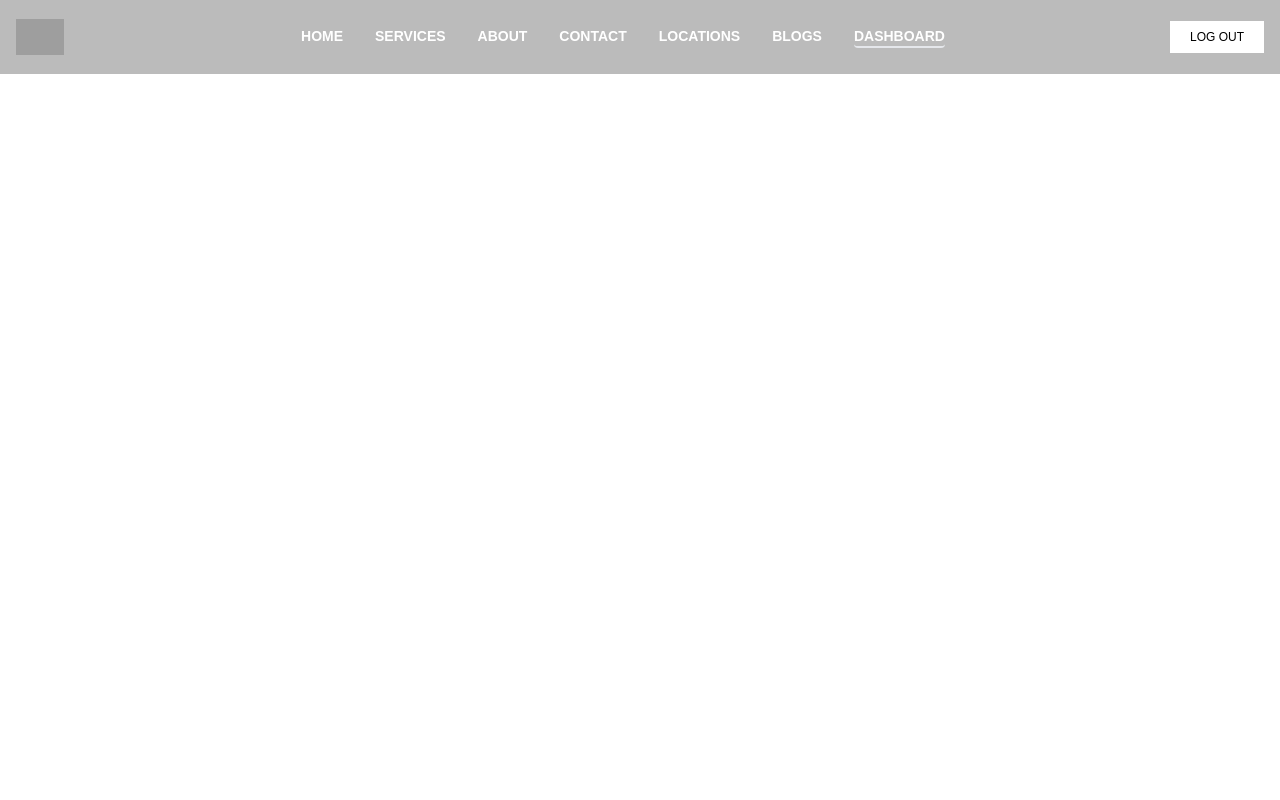
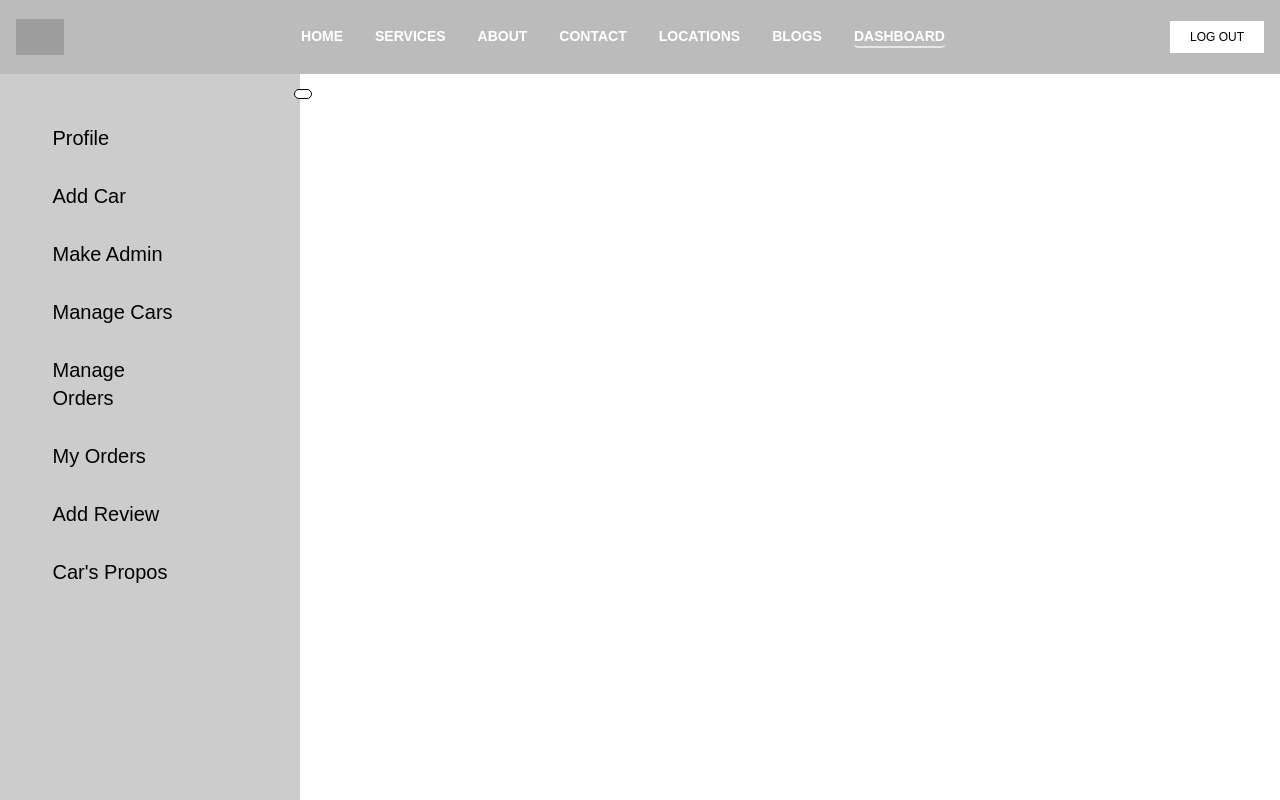
Before and after one commit to amirulislamhridoy/autodrive, a Next.js app: page /dashboard in a window 1280 px wide. Shown: the top 800 px of the page. Built offline with nearby package versions, Linux system fonts and the light colour scheme; no server answers; sample sign-in values are in the browser's storage; grey boxes are pictures that could not be loaded.

Commit message:
vercel json file add

```diff
--- a/components/LandingPage/Banner.js
+++ b/components/LandingPage/Banner.js
@@ -17,18 +17,6 @@ const Banner = () => {
     const pastMonth = new Date()
     const [user, loading, error] = useAuthState(auth);
 
-    let footer;
-    if (range?.from) {
-        if (!range.to) {
-          footer = <p>{format(range.from, 'PPP')}</p>;
-        } else if (range.to) {
-          footer = (
-            <p>
-              {format(range.from, 'PPP')}–{format(range.to, 'PPP')}
-            </p>
-          );
-        }
-      }
     useEffect(() => {
         axios.get('http://localhost:5000/car/getAll')
             .then(function (response) {
@@ -78,9 +66,9 @@ const Banner = () => {
 
         axios.post('http://localhost:5000/booking/add', data)
           .then(function (response) {
-            console.log(response);
             if((response.status === 200) && response.data){
                 toast.success(response.data)
+                e.target.number.value = '0150000000'
             }
           })
           .catch(function (error) {
@@ -99,18 +87,18 @@ const Banner = () => {
                     <div className='p-7 bg-[#0a1931]'>
                         <form onSubmit={fromSubmit} className='flex gap-x-2 gap-y-1 flex-wrap'>
                             <select name='location' className="flex-1 form-select form-select-lg block w-full px-4 py-2 font-normal bg-white bg-clip-padding bg-no-repeat transition ease-in-out m-0 focus:outline-none min-w-[170px]" aria-label=".form-select-lg example">
-                                <option className='hidden' defaultValue>Pick Us Location</option>
+                                <option className='hidden' >Pick Us Location</option>
                                 {locations?.map(location => <option key={location._id} vlaue={location.name}>{location.name}</option>)}
                             </select>
 
                             <select name='car' className="flex-1 form-select form-select-lg block w-full px-4 py-2 font-normal bg-white bg-clip-padding bg-no-repeat transition ease-in-out m-0 focus:outline-none min-w-[170px]" aria-label=".form-select-lg example">
-                                <option className='hidden' defaultValue>Car Name</option>
+                                <option className='hidden'>Car Name</option>
                                 {cars?.map(car => <option key={car._id} vlaue={car.name}>{car.name}</option>)}
                             </select>
                             {/* type="text" onFocus={(e) => e.target.type = 'date'} */}
                             <div className='flex-1 min-w-[170px] relative group'>
                                 {/* <input name='date' type='text' value={`${range?.from ? format(range?.from, 'PPP'): 'Date'}${range?.to ? `-${format(range?.from, 'PPP')}`: ""}`} className="block w-full py-2 sm:py-4 px-4 outline-0" placeholder="Date" required /> */}
-                                <input name='date' type='text' value={`${range?.from ? (range?.from?.getDate() + '/' + range?.from?.getMonth() + "/" + range?.from?.getFullYear()): 'Date'}${range?.to ? (" - " + range?.to?.getDate() + '/' + range?.to?.getMonth() + "/" + range?.to?.getFullYear()): ""}`} className="block w-full py-2 sm:py-4 px-4 outline-0" placeholder="Date" required />
+                                <input name='date' type='text' defaultValue='Date' value={`${range?.from ? (range?.from?.getDate() + '/' + range?.from?.getMonth() + "/" + range?.from?.getFullYear()): 'Date'}${range?.to ? (" - " + range?.to?.getDate() + '/' + range?.to?.getMonth() + "/" + range?.to?.getFullYear()): ""}`} className="block w-full py-2 sm:py-4 px-4 outline-0" placeholder="Date" required />
                                 <DayPicker
                                 className='Day-Picker group-hover:block hidden absolute bg-white sm:p-5 rounded-xl rounded-br-none right-0 lg:right-auto lg:left-0 lg:rounded-bl-none shadow-xl overflow-x-auto whitespace-nowrap top-[-232px] sm:top-[-320px]'
                                 style={{margin: '0'}}
--- /dev/null
+++ b/components/Layout/DashboardLayout.js
@@ -0,0 +1,51 @@
+import Head from "next/head";
+import Navbar from "../Navbar";
+import Footer from '../../components/Footer'
+import Link from "next/link";
+
+const DashboardLayout = ({ children }) => {
+    return (
+        <main>
+            <Head>
+                <link rel="stylesheet" href="https://cdnjs.cloudflare.com/ajax/libs/font-awesome/6.2.1/css/all.min.css" integrity="sha512-MV7K8+y+gLIBoVD59lQIYicR65iaqukzvf/nwasF0nqhPay5w/9lJmVM2hMDcnK1OnMGCdVK+iQrJ7lzPJQd1w==" crossorigin="anonymous" referrerpolicy="no-referrer" />
+            </Head>
+            <Navbar>Dashboard</Navbar>
+            <section className='max-w-7xl mx-auto'>
+                <aside className='bg-[#ccc] h-screen w-[300px] p-5 relative'>
+                    <i class="fa-solid fa-angle-right bg-white border-[1px] border-[black] px-2 py-1 text-sm rounded-full absolute right-[-12px] top-[15px] rotate-180 cursor-pointer"></i>
+                    <div>
+                        <Link className='text-xl mt-[30px] inline-block grid grid-cols-8' href=''> <i class="fa-solid fa-user self-center"></i> <span className='col-start-2 col-end-9'>Profile</span></Link>
+                    </div>
+                    <div>
+                        <Link className='text-xl mt-[30px] inline-block grid grid-cols-8' href=''> <i class="fa-solid fa-plus self-center"></i> <span className='col-start-2 col-end-9'>Add Car</span></Link>
+                    </div>
+                    <div>
+                        <Link className='text-xl mt-[30px] inline-block grid grid-cols-8' href=''> <i class="fa-solid fa-user-group self-center"></i> <span className='col-start-2 col-end-9'>Make Admin</span></Link>
+                    </div>
+                    <div>
+                        <Link className='text-xl mt-[30px] inline-block grid grid-cols-8' href=''> <i class="fa-solid fa-car self-center"></i> <span className='col-start-2 col-end-9'>Manage Cars</span></Link>
+                    </div>
+                    <div>
+                        <Link className='text-xl mt-[30px] inline-block grid grid-cols-8' href=''> <i class="fa-brands fa-first-order self-center"></i>< span>Manage Orders</span></Link>
+                    </div>
+                    <div>
+                        <Link className='text-xl mt-[30px] inline-block grid grid-cols-8' href=''> <i class="fa-brands fa-first-order-alt self-center"></i> <span className='col-start-2 col-end-9'>My Orders</span></Link>
+                    </div>
+                    <div>
+                        <Link className='text-xl mt-[30px] inline-block grid grid-cols-8' href=''> <i class="fa-solid fa-comment self-center"></i> <span className='col-start-2 col-end-9'>Add Review</span></Link>
+                    </div>
+                    <div>
+                        <Link className='text-xl mt-[30px] inline-block grid grid-cols-8' href=''> <i class="fa-solid fa-handshake self-center"></i> <span className='col-start-2 col-end-9'>Car's Propos</span></Link>
+                    </div>
+
+                </aside>
+                <aside>
+                    {children}
+                </aside>
+            </section>
+            <Footer />
+        </main>
+    );
+};
+
+export default DashboardLayout;
--- a/pages/booking/[id]/index.js
+++ b/pages/booking/[id]/index.js
@@ -8,6 +8,8 @@ import { useAuthState } from "react-firebase-hooks/auth";
 import auth from "../../../firebase.init";
 import axios from "axios";
 import 'react-day-picker/dist/style.css';
+import Loading from '../../../components/Loading';
+import Link from "next/link";
 
 const Index = () => {
     const router = useRouter()
@@ -44,29 +46,48 @@ const Index = () => {
             })
     }, [])
 
+    if(loading){
+        return <Loading />
+    }
     const fromSubmit = (e) => {
         e.preventDefault()
-        if (!user) {
+        if(!user){
             router.push('/login')
             return toast.error("First you should login in this website.")
         }
         const location = e.target.location.value
-        const car = e.target.car.value
         const date = e.target.date.value
         const number = e.target.number.value
-        if ((location === 'Pick Us Location') && (car === 'Car Name')) {
-            return toast.error('Please select location & car name.')
-        } else if (location === 'Pick Us Location') {
-            return toast.error('Please select car name.')
-        } else if (car === 'Car Name') {
-            return toast.error('Please select car name')
+        if (location === 'Pick Us Location') {
+            return toast.error('Please select location')
+        } else if(date === 'Date'){
+            return toast.error('Please select date')
+        }else if(number === '0150000000'){
+            return toast.error('Please write your phone number')
         }
+        let fromDate = date.split(' - ')[0]
+        let toDate = date.split(' - ')[1]
+        if((fromDate === toDate) || !toDate){
+            toDate = ''
+        }
+        const data = {email: user?.email, location, carName: car?.name, fromDate: fromDate, toDate, number}
+
+        axios.post('http://localhost:5000/booking/add', data)
+          .then(function (response) {
+            if((response.status === 200) && response.data){
+                toast.success(response.data)
+                e.target.number.value = '0150000000'
+            }
+          })
+          .catch(function (error) {
+            console.log(error);
+          });
     }
     return (
         <main>
             <Head><title>Booking</title></Head>
             <Navbar>Booking</Navbar>
-            <section className='max-w-7xl mx-1 xl:mx-auto mb-10 md:mb-20'>
+            <section className='max-w-7xl mx-1 xl:mx-auto mb-10 '>
                 <div className='sm:flex justify-between items-center gap-x-3'>
                     <h2 className='my-4 sm:my-44 xl:my-52'><span className='text-xl md:text-2xl'>Hello {name || email},</span> <br /> <span>Are you want to booking {car?.name}?</span></h2>
                     <div className='hidden sm:block bg-gray-300 px-1 py-[10%]'></div>
@@ -96,6 +117,9 @@ const Index = () => {
                         BOOK NOW
                     </button>
                 </form>
+                <div className='mt-10 text-center'>
+                    You can see you all booking cars. <Link href='/dashboard' className='border-b-2 border-[#0000EE] hover:border-[#dddddd]'>Click</Link>
+                </div>
             </section>
             <Footer></Footer>
         </main>
--- a/pages/dashboard/index.js
+++ b/pages/dashboard/index.js
@@ -2,24 +2,27 @@ import { useRouter } from 'next/router';
 import React from 'react';
 import { useAuthState } from 'react-firebase-hooks/auth';
 import Loading from '../../components/Loading';
-import Navbar from '../../components/Navbar';
 import auth from '../../firebase.init';
+import DashboardLayout from '../../components/Layout/DashboardLayout';
 
 const Index = () => {
     const router = useRouter()
     const [user, loading] = useAuthState(auth);
 
-    if(loading){
+    if (loading) {
         return <Loading />
     }
-    if(!user){
+    if (!user) {
         router.push('/login')
     }
     return (
-        <main>
-            <Navbar>Dashboard</Navbar>
-        </main>
+        <DashboardLayout>
+            <div>
+                {/* aaaaaaaaaaaaaaaaaaaaaaaaa */}
+            </div>
+        </DashboardLayout>
     );
 };
 
 export default Index;
+// Index.Loayout = DashboardLayout
```
Also changed, not shown: vercel.json (added).
